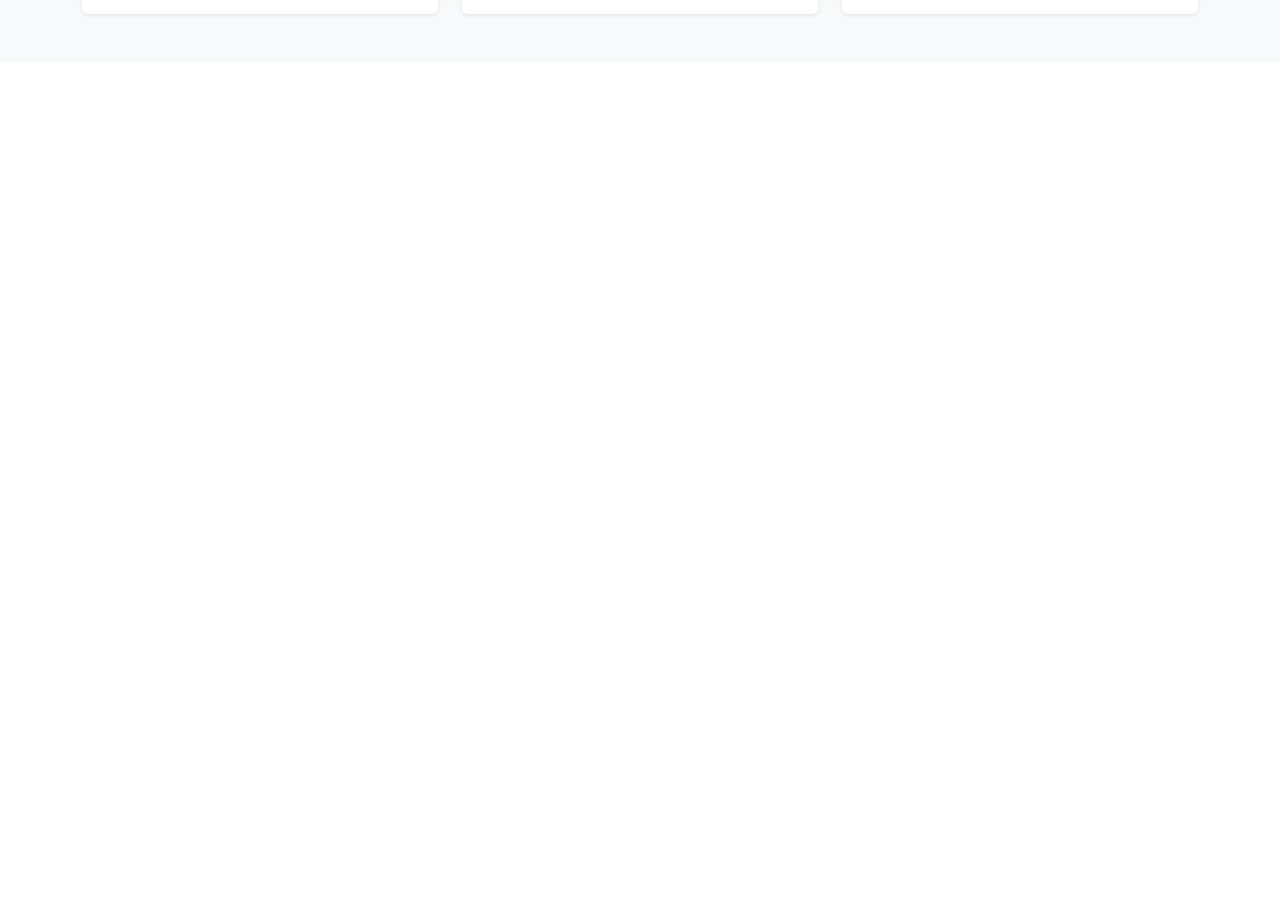
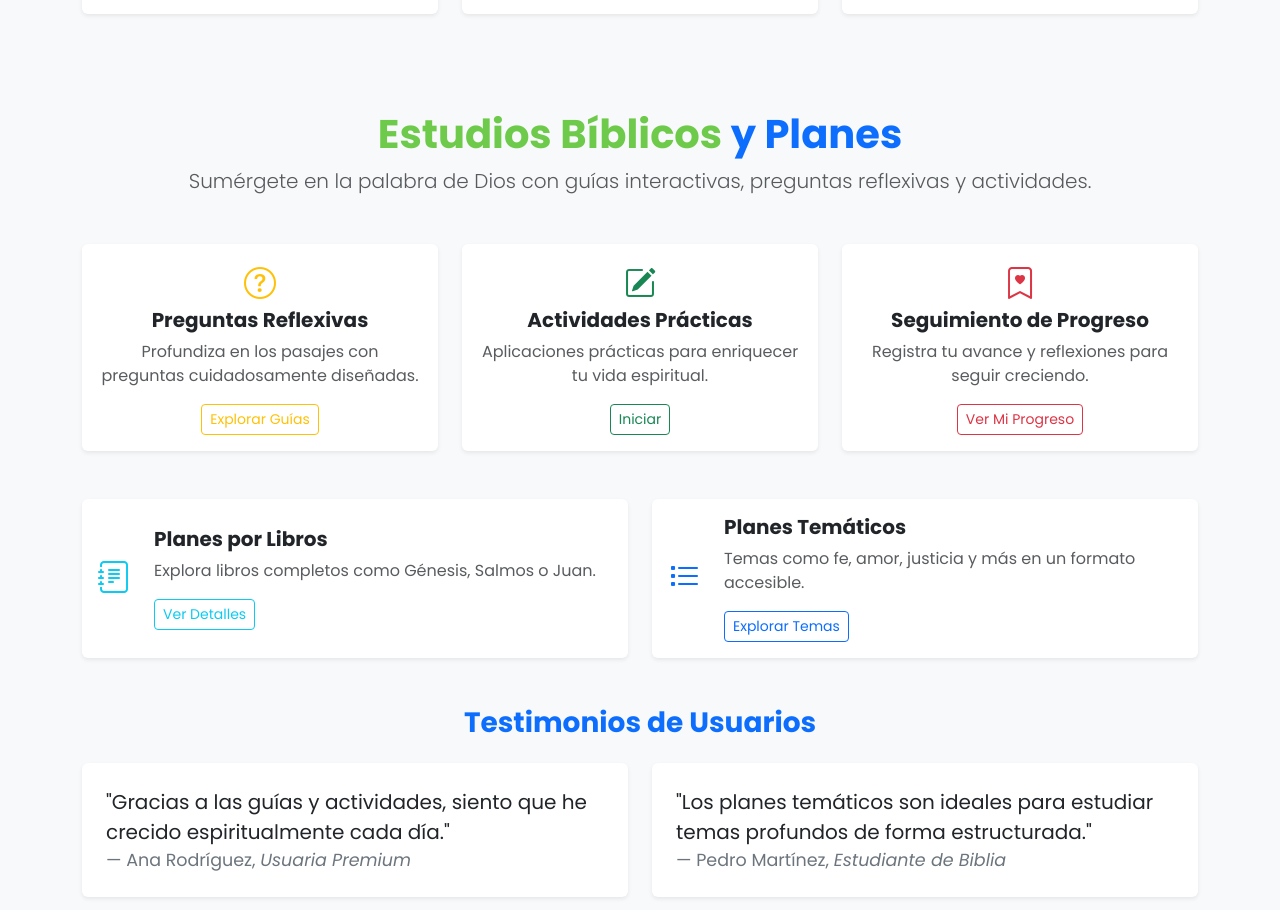
Before and after one commit to axxving/app-biblia-axv, a React (Vite) app: page / in a window 1280 px wide. Shown: the part 2982-3892 px from the top of the page. Before the commit the page ends 3044 px from the top, so only its background shows below. Built offline with nearby package versions, Linux system fonts and the light colour scheme.

Commit message:
feat: bible studies

```diff
--- a/src/components/page/Page.jsx
+++ b/src/components/page/Page.jsx
@@ -3,6 +3,7 @@ import { Header } from './sections/header/Header';
 import { Hero } from './sections/hero/Hero';
 import { About } from './sections/about/About';
 import { Library } from './sections/library/Library';
+import { BibleStudies } from './sections/bibleStudies/BibleStudies';
 
 export const Page = () => {
     const pageStyle = {
@@ -18,6 +19,7 @@ export const Page = () => {
             <Hero />
             <About />
             <Library />
+            <BibleStudies />
         </div>
     );
 };
--- /dev/null
+++ b/src/components/page/sections/bibleStudies/BibleStudies.jsx
@@ -0,0 +1,171 @@
+import React from 'react';
+import 'bootstrap/dist/css/bootstrap.min.css';
+
+export const BibleStudies = () => {
+    return (
+        <section className="py-5 bg-light" id="bible-studies">
+            <div className="container">
+                {/* Título */}
+                <div className="text-center mb-5">
+                    <h2 className="fw-bold display-6 text-primary">
+                        <span style={{ color: '#6eca4a' }}>
+                            Estudios Bíblicos
+                        </span>{' '}
+                        y Planes
+                    </h2>
+                    <p className="lead text-muted">
+                        Sumérgete en la palabra de Dios con guías interactivas,
+                        preguntas reflexivas y actividades.
+                    </p>
+                </div>
+
+                {/* Guías de Estudio */}
+                <div className="row g-4 mb-5">
+                    <div className="col-lg-4 col-md-6">
+                        <div className="card border-0 shadow-sm h-100 text-center">
+                            <div className="card-body">
+                                <i
+                                    className="bi bi-question-circle text-warning mb-3"
+                                    style={{ fontSize: '2rem' }}
+                                ></i>
+                                <h5 className="fw-bold">
+                                    Preguntas Reflexivas
+                                </h5>
+                                <p className="text-muted">
+                                    Profundiza en los pasajes con preguntas
+                                    cuidadosamente diseñadas.
+                                </p>
+                                <button className="btn btn-outline-warning btn-sm">
+                                    Explorar Guías
+                                </button>
+                            </div>
+                        </div>
+                    </div>
+
+                    <div className="col-lg-4 col-md-6">
+                        <div className="card border-0 shadow-sm h-100 text-center">
+                            <div className="card-body">
+                                <i
+                                    className="bi bi-pencil-square text-success mb-3"
+                                    style={{ fontSize: '2rem' }}
+                                ></i>
+                                <h5 className="fw-bold">
+                                    Actividades Prácticas
+                                </h5>
+                                <p className="text-muted">
+                                    Aplicaciones prácticas para enriquecer tu
+                                    vida espiritual.
+                                </p>
+                                <button className="btn btn-outline-success btn-sm">
+                                    Iniciar
+                                </button>
+                            </div>
+                        </div>
+                    </div>
+
+                    <div className="col-lg-4 col-md-6">
+                        <div className="card border-0 shadow-sm h-100 text-center">
+                            <div className="card-body">
+                                <i
+                                    className="bi bi-bookmark-heart text-danger mb-3"
+                                    style={{ fontSize: '2rem' }}
+                                ></i>
+                                <h5 className="fw-bold">
+                                    Seguimiento de Progreso
+                                </h5>
+                                <p className="text-muted">
+                                    Registra tu avance y reflexiones para seguir
+                                    creciendo.
+                                </p>
+                                <button className="btn btn-outline-danger btn-sm">
+                                    Ver Mi Progreso
+                                </button>
+                            </div>
+                        </div>
+                    </div>
+                </div>
+
+                {/* Planes de Estudio */}
+                <div className="row g-4">
+                    <div className="col-lg-6">
+                        <div className="card border-0 shadow-sm h-100">
+                            <div className="card-body d-flex align-items-center">
+                                <i
+                                    className="bi bi-journal-text text-info me-4"
+                                    style={{ fontSize: '2rem' }}
+                                ></i>
+                                <div>
+                                    <h5 className="fw-bold">
+                                        Planes por Libros
+                                    </h5>
+                                    <p className="text-muted">
+                                        Explora libros completos como Génesis,
+                                        Salmos o Juan.
+                                    </p>
+                                    <button className="btn btn-outline-info btn-sm">
+                                        Ver Detalles
+                                    </button>
+                                </div>
+                            </div>
+                        </div>
+                    </div>
+
+                    <div className="col-lg-6">
+                        <div className="card border-0 shadow-sm h-100">
+                            <div className="card-body d-flex align-items-center">
+                                <i
+                                    className="bi bi-list-task text-primary me-4"
+                                    style={{ fontSize: '2rem' }}
+                                ></i>
+                                <div>
+                                    <h5 className="fw-bold">
+                                        Planes Temáticos
+                                    </h5>
+                                    <p className="text-muted">
+                                        Temas como fe, amor, justicia y más en
+                                        un formato accesible.
+                                    </p>
+                                    <button className="btn btn-outline-primary btn-sm">
+                                        Explorar Temas
+                                    </button>
+                                </div>
+                            </div>
+                        </div>
+                    </div>
+                </div>
+
+                {/* Testimonios */}
+                <div className="row mt-5">
+                    <div className="col-12 text-center">
+                        <h3 className="fw-bold text-primary mb-4">
+                            Testimonios de Usuarios
+                        </h3>
+                    </div>
+                    <div className="col-lg-6">
+                        <blockquote className="blockquote bg-white p-4 shadow-sm rounded">
+                            <p className="mb-3">
+                                "Gracias a las guías y actividades, siento que
+                                he crecido espiritualmente cada día."
+                            </p>
+                            <footer className="blockquote-footer">
+                                Ana Rodríguez, <cite>Usuaria Premium</cite>
+                            </footer>
+                        </blockquote>
+                    </div>
+                    <div className="col-lg-6">
+                        <blockquote className="blockquote bg-white p-4 shadow-sm rounded">
+                            <p className="mb-3">
+                                "Los planes temáticos son ideales para estudiar
+                                temas profundos de forma estructurada."
+                            </p>
+                            <footer className="blockquote-footer">
+                                Pedro Martínez,{' '}
+                                <cite>Estudiante de Biblia</cite>
+                            </footer>
+                        </blockquote>
+                    </div>
+                </div>
+            </div>
+        </section>
+    );
+};
```
